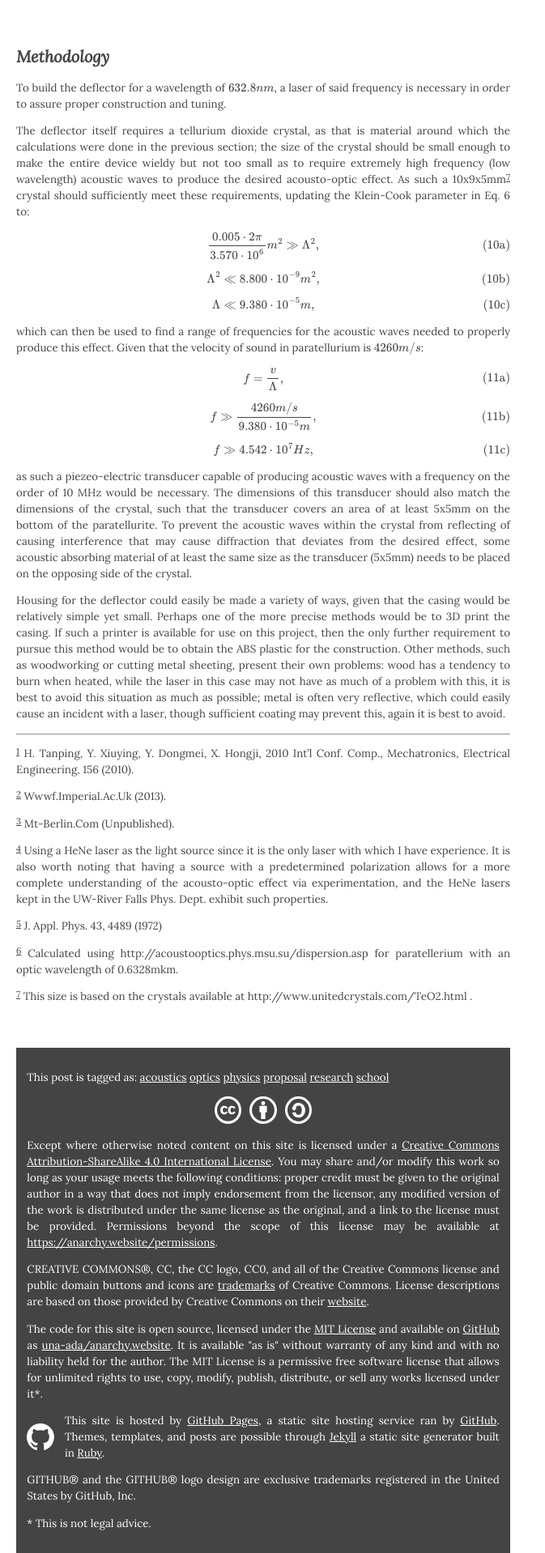
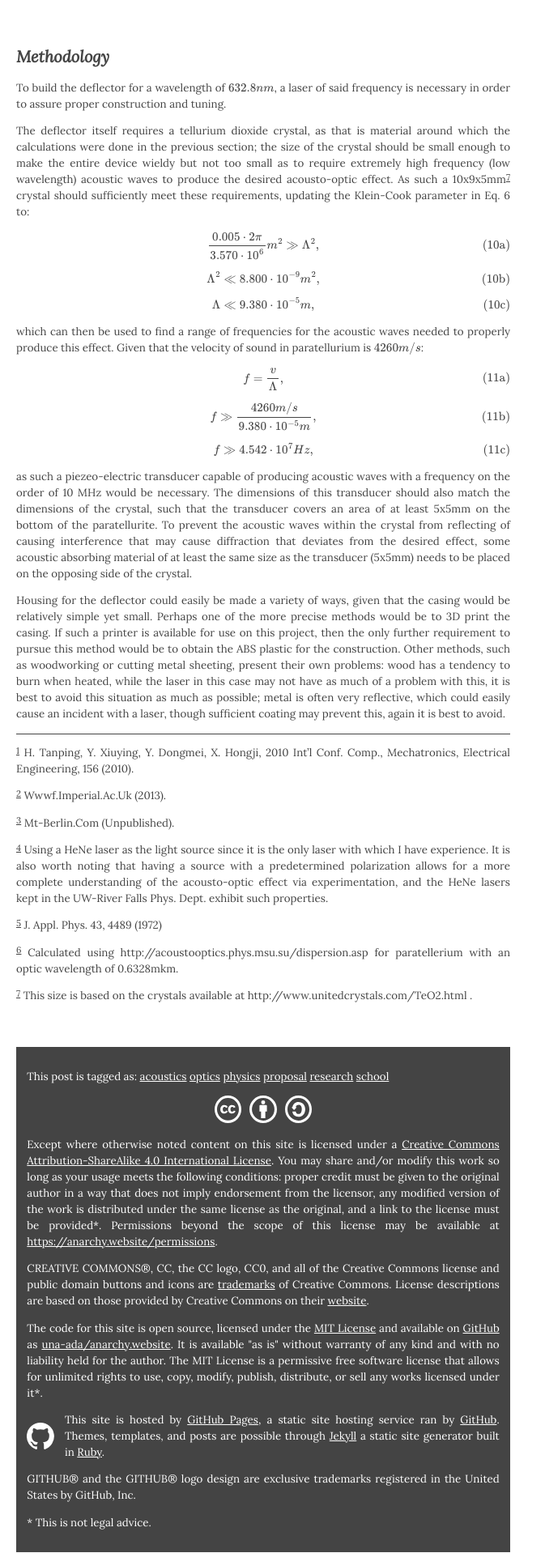
Before and after one commit to una-ada/anarchy.website, a Jekyll site: the page built from _posts/2016-10-17-acousto-optical.md, in a window 1280 px wide. Shown: the part 2027-3945 px from the top of the page at 81% size, without its empty margins (0-673 px from the left). Built offline with Jekyll 4.4.1, drawn with Linux system fonts in a browser that asks for light colours; some web fonts are replaced; formulas are drawn with MathJax 3.

Commit message:
Minor updates

```diff
--- a/_includes/footer.html
+++ b/_includes/footer.html
@@ -51,7 +51,8 @@
             following conditions: proper credit must be given to the original
             author in a way that does not imply endorsement from the licensor,
             any modified version of the work is distributed under the same
-            license as the original, and a link to the license must be provided.
+            license as the original, and a link to the license must be
+            provided*.
     {% endunless %}
     {% if page.license %}
         <p>&ldquo;{{page.title | default: site.github.repository_name}}&rdquo;
--- a/assets/css/style.scss
+++ b/assets/css/style.scss
@@ -15,6 +15,7 @@
 h1,h2,h3,h4		{font-family:'Playfair Display','Lora',sans-serif;font-style:italic;text-transform:capitalize;}
 h1 a,h2 a,h3 a,h4 a{text-decoration:none;}
 h2          	{margin-top:3em;}
+hr				{background:#444;border:0;height:1px;}
 html			{color:#444;font-size:10pt;}
 img,video		{max-width:calc(100% - 1rem);}
 p				{line-height:1.5rem;text-align:justify;}
@@ -54,7 +55,8 @@
 	table		{max-width:100%;}
 }
 @media print, screen and (max-width: 520px) {
-	body		{margin:0 1rem !important;padding:0 !important;position:static;width:auto !important;text-align:left;}
+	body		{margin:0 !important;padding:0 1rem !important;position:static;width:auto !important;text-align:left;}
+	footer		{margin: 0 -1rem;}
 	.headshot	{margin-bottom:1rem;max-width:none;width:100%;}
 	.me			{position:relative;}
 }
```
